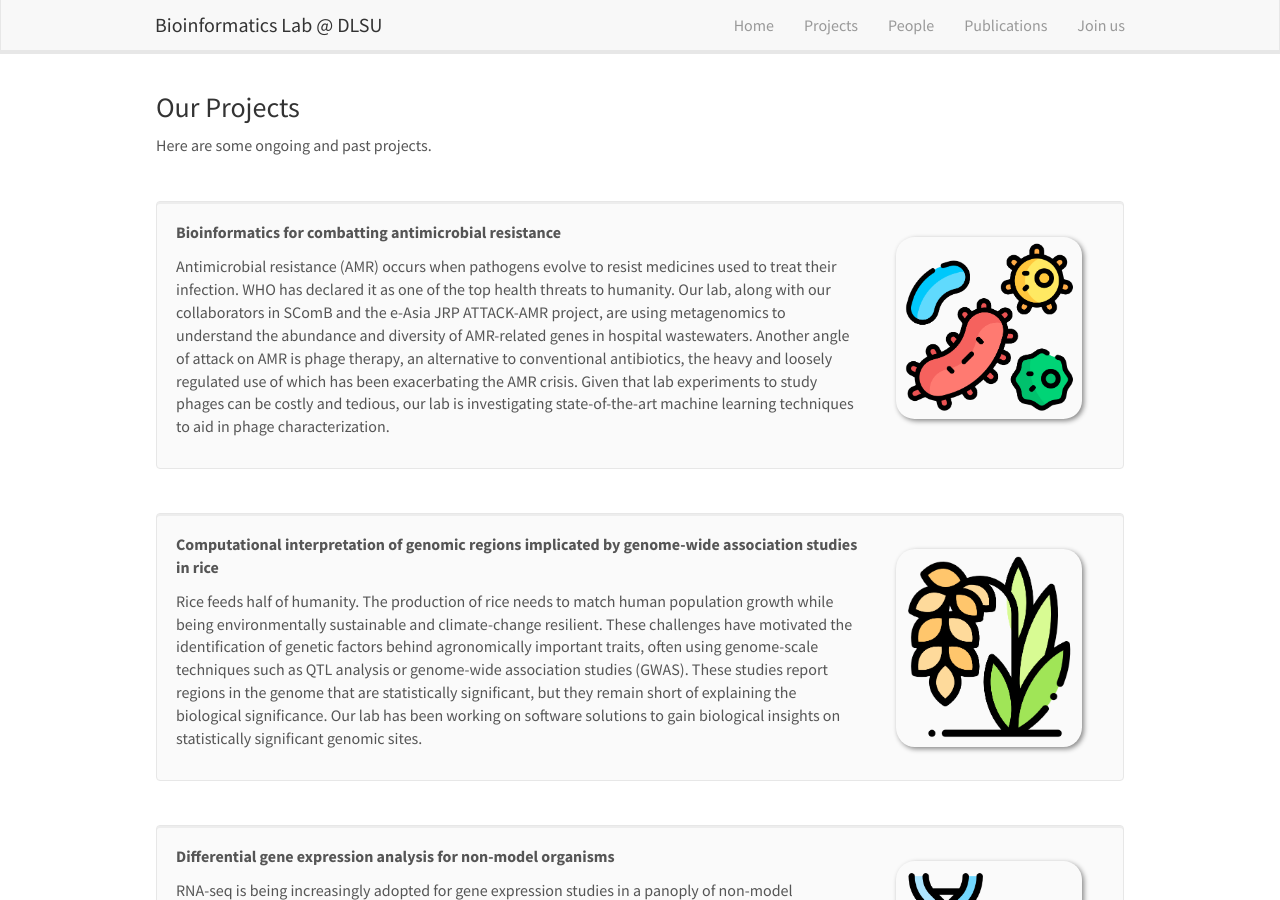
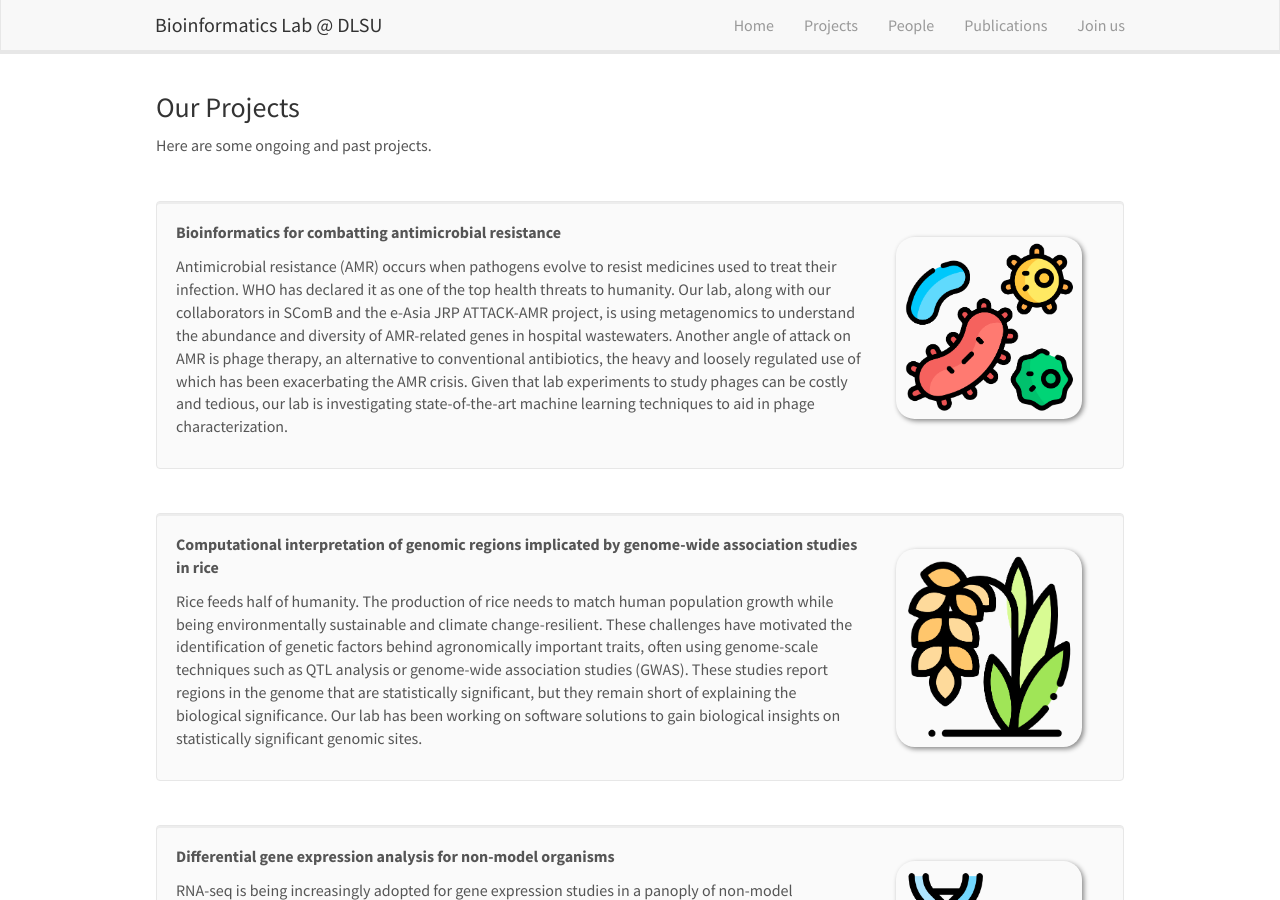
Before and after one commit to bioinfodlsu/bioinfodlsu.github.io, a Jekyll site: the page built from _pages/projects.md, in a window 1280 px wide and 900 px high. Built offline with Jekyll 4.4.1, drawn with Linux system fonts in a browser that asks for light colours; nearby versions of some CDN libraries.

Commit message:
Update projs.yml

```diff
--- a/_data/projs.yml
+++ b/_data/projs.yml
@@ -5,12 +5,12 @@
 
 - title: Bioinformatics for combatting antimicrobial resistance
   image: amr.png
-  description: Antimicrobial resistance (AMR) occurs when pathogens evolve to resist medicines used to treat their infection. WHO has declared it as one of the top health threats to humanity. Our lab, along with our collaborators in SComB and the e-Asia JRP ATTACK-AMR project, are using metagenomics to understand the abundance and diversity of AMR-related genes in hospital wastewaters. Another angle of attack on AMR is phage therapy, an alternative to conventional antibiotics, the heavy and loosely regulated use of which has been exacerbating the AMR crisis. Given that lab experiments to study phages can be costly and tedious, our lab is investigating state-of-the-art machine learning techniques to aid in phage characterization.
+  description: Antimicrobial resistance (AMR) occurs when pathogens evolve to resist medicines used to treat their infection. WHO has declared it as one of the top health threats to humanity. Our lab, along with our collaborators in SComB and the e-Asia JRP ATTACK-AMR project, is using metagenomics to understand the abundance and diversity of AMR-related genes in hospital wastewaters. Another angle of attack on AMR is phage therapy, an alternative to conventional antibiotics, the heavy and loosely regulated use of which has been exacerbating the AMR crisis. Given that lab experiments to study phages can be costly and tedious, our lab is investigating state-of-the-art machine learning techniques to aid in phage characterization.
   # Attribution: https://cdn-icons-png.flaticon.com/512/8107/8107336.png
 
 - title: Computational interpretation of genomic regions implicated by genome-wide association studies in rice
   image: rice.png
-  description: Rice feeds half of humanity. The production of rice needs to match human population growth while being environmentally sustainable and climate-change resilient. These challenges have motivated the identification of genetic factors behind agronomically important traits, often using genome-scale techniques such as QTL analysis or genome-wide association studies (GWAS). These studies report regions in the genome that are statistically significant, but they remain short of explaining the biological significance. Our lab has been working on software solutions to gain biological insights on statistically significant genomic sites.
+  description: Rice feeds half of humanity. The production of rice needs to match human population growth while being environmentally sustainable and climate change-resilient. These challenges have motivated the identification of genetic factors behind agronomically important traits, often using genome-scale techniques such as QTL analysis or genome-wide association studies (GWAS). These studies report regions in the genome that are statistically significant, but they remain short of explaining the biological significance. Our lab has been working on software solutions to gain biological insights on statistically significant genomic sites.
   # Attribution: https://cdn-icons-png.flaticon.com/512/898/898133.png
 
 - title: Differential gene expression analysis for non-model organisms
```
